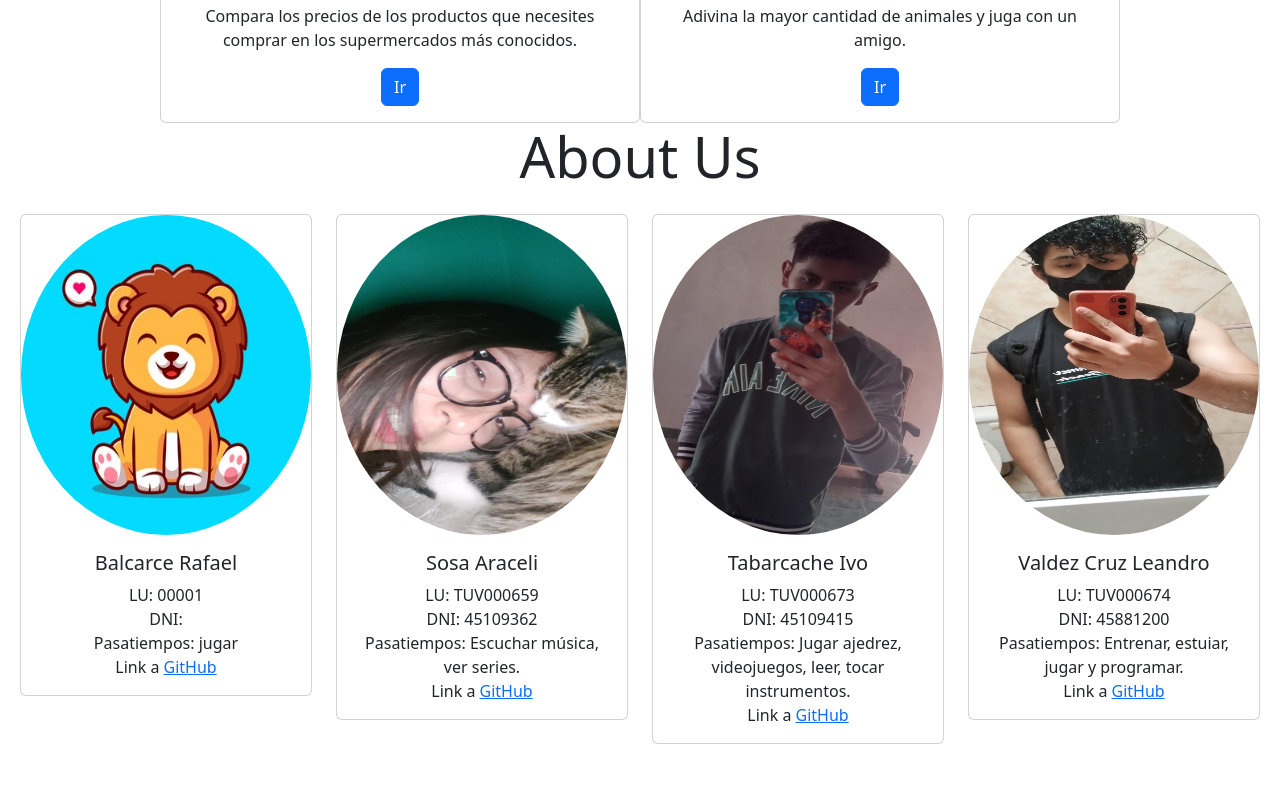
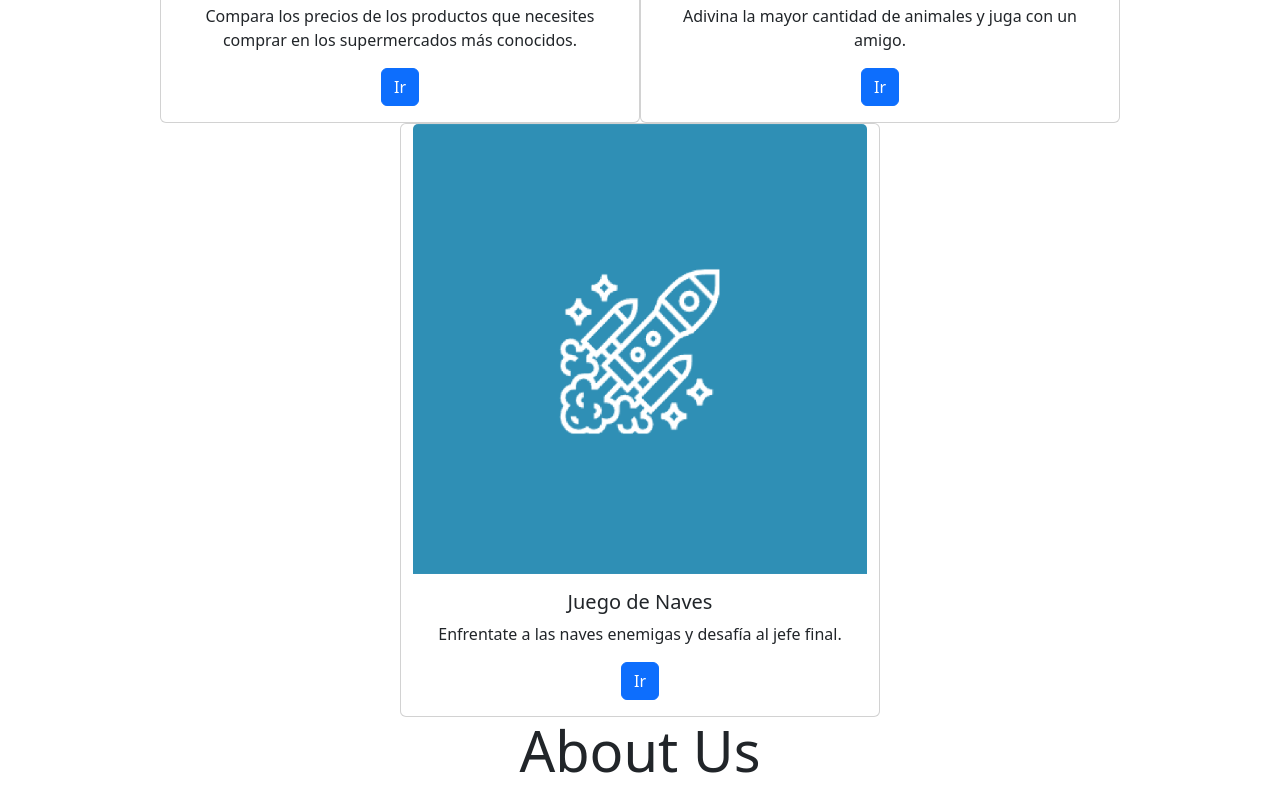
Before and after one commit to IvoTab11/TrabajoFinalFPWGrupo7, a React (Create React App) app: page / in a window 1280 px wide. Shown: the part 1320-2120 px from the top of the page. Before the commit the page ends 2084 px from the top, so only its background shows below. Built offline with nearby package versions, Linux system fonts and the light colour scheme.

Commit message:
Se modificaron errores

```diff
--- a/src/App.js
+++ b/src/App.js
@@ -22,7 +22,7 @@ function App() {
           <Navbar.Collapse className="justify-content-end">
             <Nav>
               <Nav.Link href="/ProyectoPhaser">Dude</Nav.Link>
-              <Nav.Link href="/ProyectoNotas">Anotador</Nav.Link>
+              <Nav.Link href="/ProyectoNotas">Lista de Tareas</Nav.Link>
               <Nav.Link href="#home">Naves</Nav.Link>
               <Nav.Link href="/WhatAnimalIs">What Animal is?</Nav.Link>
               <Nav.Link href="/ComparadorPrecios">Comparador De Precios</Nav.Link>
--- a/src/components/Inicio.js
+++ b/src/components/Inicio.js
@@ -1,6 +1,5 @@
 import React from 'react';
 import Card from 'react-bootstrap/Card';
-import CardGroup from 'react-bootstrap/CardGroup';
 import Button from 'react-bootstrap/Button';
 //import Card from 'react-bootstrap/Card';
 import Col from 'react-bootstrap/Col';
@@ -21,8 +20,6 @@ function Inicio() {
         <h2 className="display-4 text-center mb-4"> TRABAJO FINAL  </h2>
         <p> PROYECTOS</p>
       </center>
-      {/* <Router> */}
-      {/* <CardGroup> */}
       <Row className="justify-content-center">
         {proyectos.map((proyecto, index) => (
           <Card key={proyecto.id} style={{ width: '30rem' }} className="text-center">
--- a/src/data/integrantes.json
+++ b/src/data/integrantes.json
@@ -1,12 +1,12 @@
 [
     {
-        "img": "/img/GameAnimals/lion.jpg",
+        "img": "/img/Integrantes/Rafael.png",
         "apellido": "Balcarce",
         "nombre": "Rafael",
-        "lu": "00001",
-        "dni": "",
+        "lu": "TUV000570",
+        "dni": "46255173",
         "pasatiempo": "jugar",
-        "gitHub": ""
+        "gitHub": "https://github.com/TaiRFest156"
     },
     {
         "img": "/img/Integrantes/Araceli.jpeg",
@@ -32,7 +32,7 @@
         "nombre": "Leandro",
         "lu": "TUV000674",
         "dni": "45881200",
-        "pasatiempo": "Entrenar, estuiar, jugar y programar.",
+        "pasatiempo": "Entrenar, estudiar, jugar y programar.",
         "gitHub": "https://github.com/ValdezCruzLean"
     }
 ]
--- a/src/data/proyectos.json
+++ b/src/data/proyectos.json
@@ -26,5 +26,12 @@
         "titulo":"Juego de Niños",
         "descripcion":"Adivina la mayor cantidad de animales y juga con un amigo.",
         "link": "/WhatAnimalIs"
+    },
+    {
+        "id":5,
+        "img":"/img/Proyectos/imgNave.png",
+        "titulo":"Juego de Naves",
+        "descripcion":"Enfrentate a las naves enemigas y desafía al jefe final.",
+        "link": ""
     }
 ]
```
Also changed, not shown: public/img/Integrantes/Rafael.png (added).
